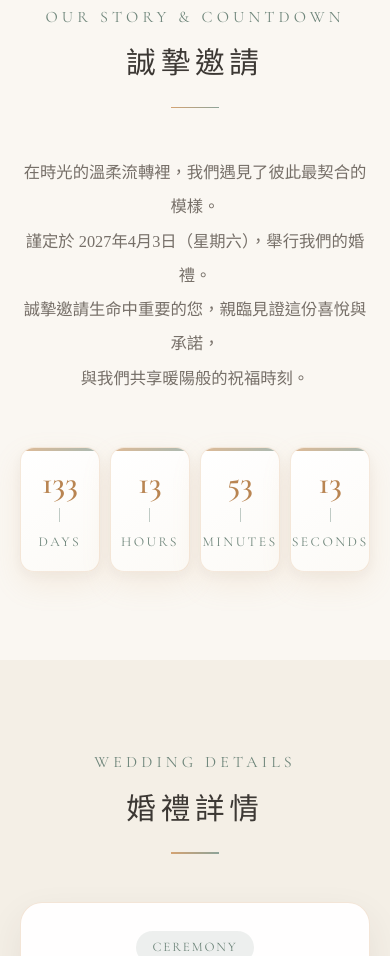
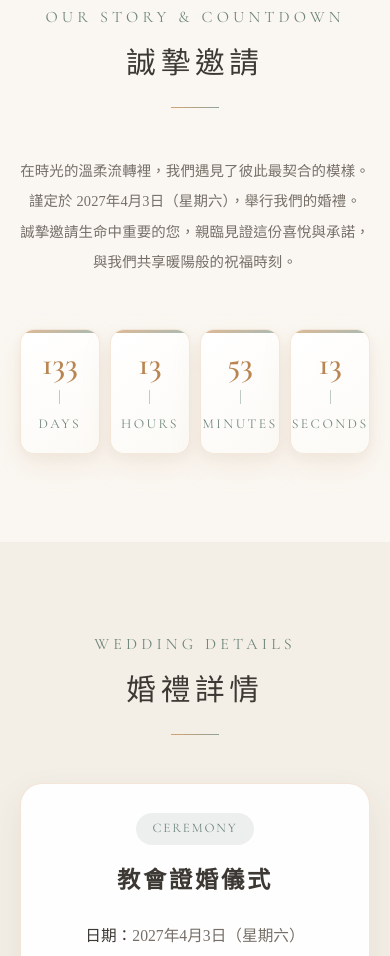
Before and after one commit to pomelo8215/wedding, a plain HTML site: page index.html in a window 390 px wide. Shown: the part 929-1885 px from the top of the page. Drawn offline with nearby package versions, Linux system fonts and the light colour scheme.

Commit message:
Update invitation prose structure and styles
Refactor invitation prose for improved readability and styling.

```diff
--- a/index.html
+++ b/index.html
@@ -244,8 +244,24 @@
       max-width: 600px;
       margin: 0 auto 3.2rem;
       color: var(--text-muted);
-      font-size: 1.02rem;
-      line-height: 2.1;
+      font-size: clamp(0.9rem, 3.7vw, 1.02rem);
+      line-height: 2.15;
+      letter-spacing: 0.04em;
+    }
+
+    .invitation-prose .prose-line {
+      display: block;
+    }
+
+    @media (max-width: 480px) {
+      .invitation-prose {
+        letter-spacing: 0.01em;
+        line-height: 2.1;
+      }
+      .invitation-prose .phrase {
+        display: inline-block;
+        white-space: nowrap;
+      }
     }
 
     .countdown-wrapper {
@@ -714,12 +730,20 @@
         <div class="section-divider"></div>
       </div>
 
-      <p class="invitation-prose">
-        在時光的溫柔流轉裡，我們遇見了彼此最契合的模樣。<br />
-        謹定於 <span class="no-wrap">2027年4月3日</span>（星期六），舉行我們的婚禮。<br />
-        誠摯邀請生命中重要的您，親臨見證這份喜悅與承諾，<br />
-        與我們共享暖陽般的祝福時刻。
-      </p>
+      <div class="invitation-prose">
+        <p class="prose-line">
+          <span class="phrase">在時光的溫柔流轉裡，</span><span class="phrase">我們遇見了彼此最契合的模樣。</span>
+        </p>
+        <p class="prose-line">
+          <span class="phrase">謹定於 <span class="no-wrap">2027年4月3日</span>（星期六），</span><span class="phrase">舉行我們的婚禮。</span>
+        </p>
+        <p class="prose-line">
+          <span class="phrase">誠摯邀請生命中重要的您，</span><span class="phrase">親臨見證這份喜悅與承諾，</span>
+        </p>
+        <p class="prose-line">
+          <span class="phrase">與我們共享暖陽般的祝福時刻。</span>
+        </p>
+      </div>
 
       <div class="countdown-wrapper" aria-label="婚禮倒數計時">
         <div class="countdown-card">
```
